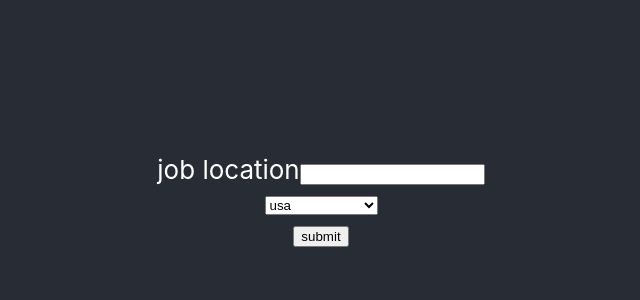
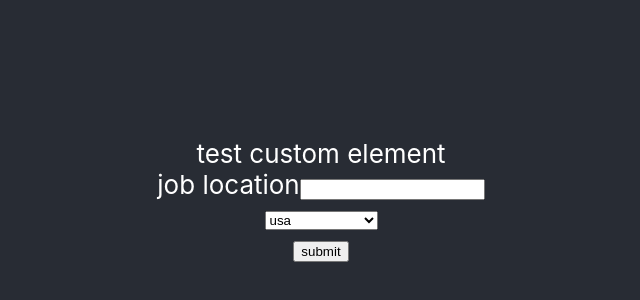
Before and after one commit to NouarSalhEddine/React-TDD, a React (Create React App) app: page / in a window 1280 px wide. Shown: the part 200-500 px from the top of the page, without its empty margins (319-959 px from the left). Built offline with nearby package versions, Linux system fonts and the light colour scheme.

Commit message:
custom test-id

```diff
--- a/src/components/Examples/index.tsx
+++ b/src/components/Examples/index.tsx
@@ -5,6 +5,7 @@ function ExampleThree() {
 
   return (
     <form >
+      <div data-testid= "custom-element">test custom element</div>
       <div>
       <label htmlFor="job-location">job location</label>
         <input type="text" id="job-location" />
```
Also changed, not shown: 1 other file (tests, documents, lock files or other folders).
